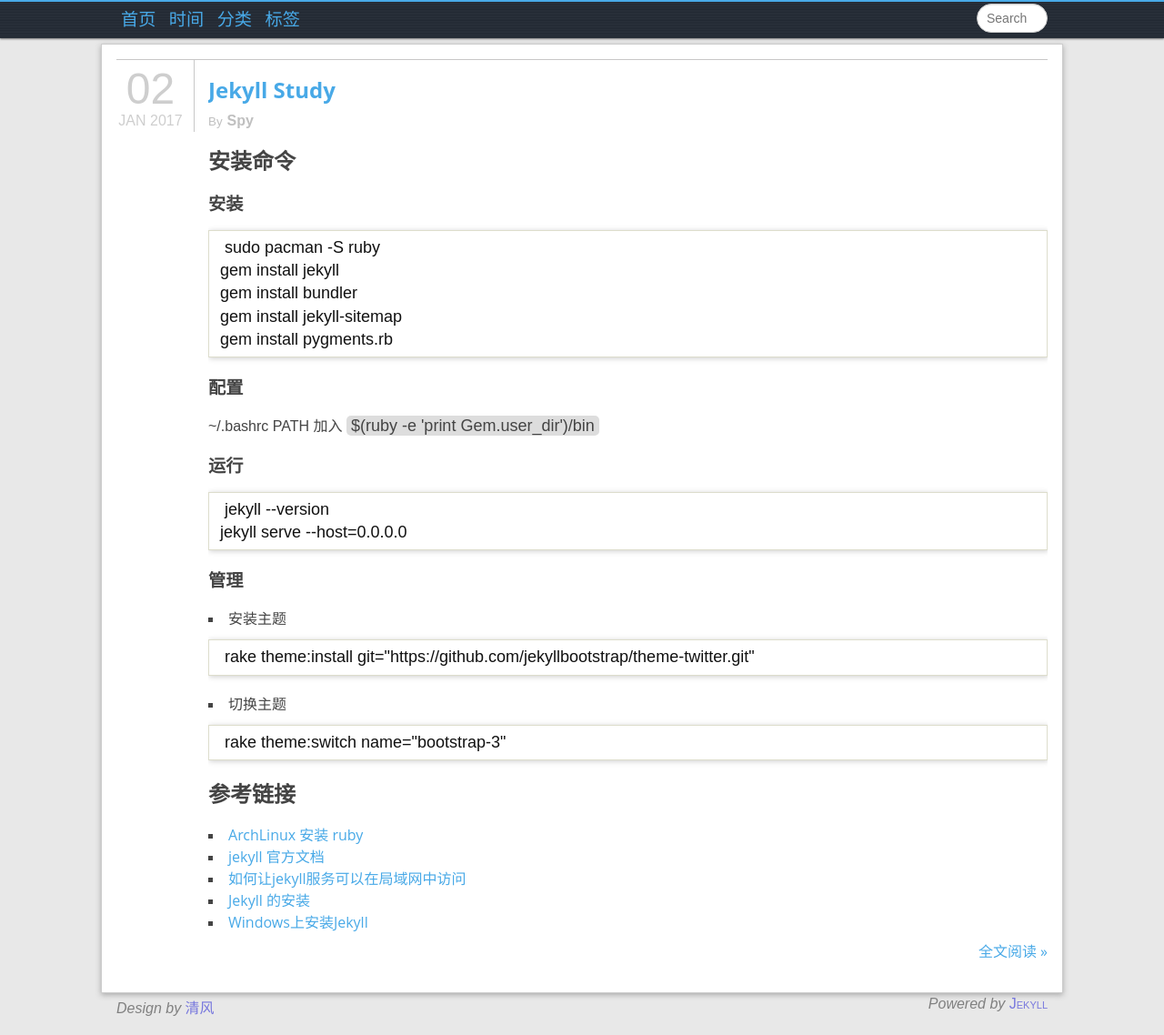
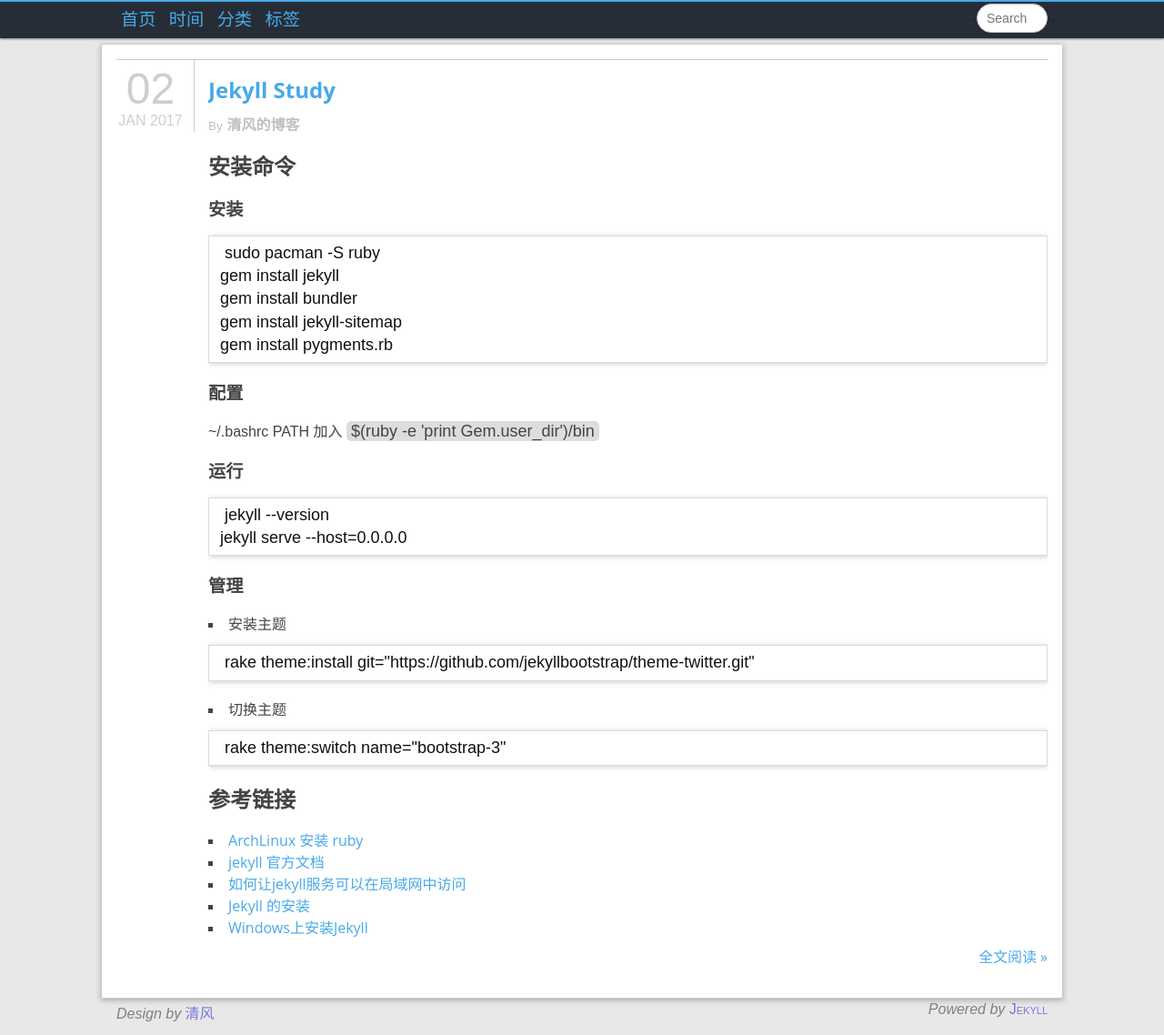
Before and after one commit to felixqin/blog-jb-diy, a Jekyll site: the page built from index.html, in a window 1280 px wide and 1138 px high. Shown: the whole window at 91% size. Built offline with Jekyll 4.4.1, drawn with Linux system fonts in a browser that asks for light colours.

Commit message:
update title

```diff
--- a/index.html
+++ b/index.html
@@ -1,6 +1,6 @@
 ---
 layout: page
-title: Spy
+title: 清风的博客
 tagline: Supporting tagline
 ---
 <!-- 使用jekyll语法，作用是获取文章数，自动地展示文章-->
```
